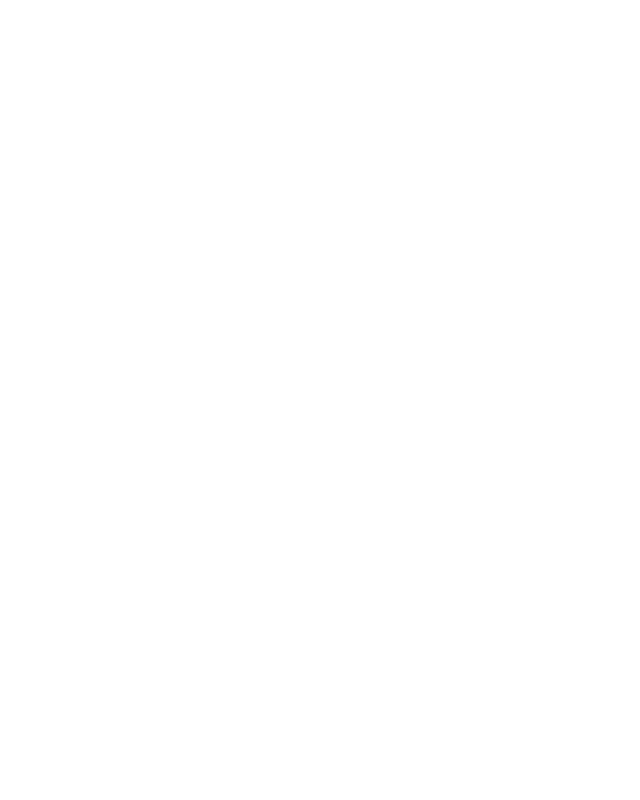
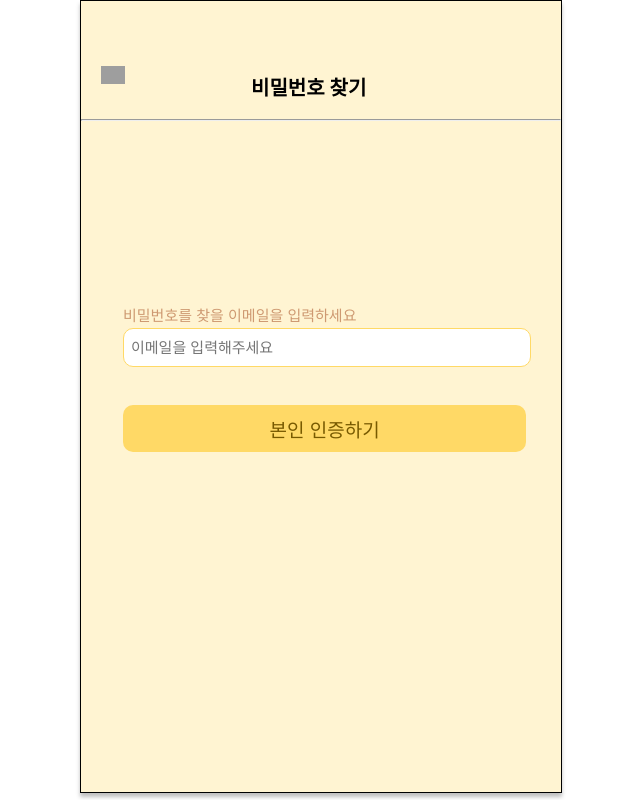
Before and after one commit to 2hanse/MultiCampus-Final-Front, a React (Create React App) app: page /user/find-password in a window 1280 px wide. Before the commit this address had no page. Shown: the whole page, without its empty margins (319-959 px from the left). Built offline with nearby package versions, Linux system fonts and the light colour scheme; grey boxes are pictures that could not be loaded.

Commit message:
회원가입 버튼 수정 및 비밀번호 찾기 페이지 생성

```diff
--- a/src/App.js
+++ b/src/App.js
@@ -4,6 +4,7 @@
 import JoinPage from './component/pages/JoinPage';
 import FindEmailPage from './component/pages/find/FindEmailPage';
 import FindResultEmailPage from './component/pages/find/FindResultEmailPage';
+import FindPasswordPage from './component/pages/find/FindPasswordPage';
 
 function App() {
   return (
@@ -14,6 +15,7 @@
         <Route path='/user/join' element={<JoinPage />} />
         <Route path='/user/find-email' element={<FindEmailPage />} />
         <Route path='/user/findResultEmailPage' element={<FindResultEmailPage />} />
+        <Route path='/user/find-password' element={<FindPasswordPage />} />
       </Routes>
     </BrowserRouter>
   );
--- a/src/component/find-email/findresult-email/EmailDisplay.jsx
+++ b/src/component/find-email/findresult-email/EmailDisplay.jsx
@@ -1,14 +1,16 @@
 import React from "react";
+import { NavLink } from "react-router-dom";
 import styled from "styled-components";
 
 function EmailDisplay(props) {
+  // {props.data.email}
   return (
     <div>
         <EmailDisplayWrapper>
             <p className="email-info">회원님이 가입한 이메일은 다음과 같습니다</p>
-            <div className="email-container">{props.data.email}</div>
-            <SubmitButton>로그인</SubmitButton>
-            <SubmitButton>비밀번호 찾기</SubmitButton>
+            <div className="email-container">ss</div>
+            <NavStyle to='/user/login'>로그인</NavStyle>
+            <NavStyle to='/user/find-password'>비밀번호 찾기</NavStyle>
         </EmailDisplayWrapper>
 
     </div>
@@ -42,7 +44,7 @@
   }
 `;
 
-const SubmitButton = styled.button`
+const NavStyle = styled(NavLink)`
   border-radius: 10px;
   background-color: #ffd966;
   width: 100%;
@@ -54,6 +56,6 @@
   padding: 10px 8px;
   border: none;
   cursor: pointer;
-`;
-
+  text-decoration: none;
+`
 export default EmailDisplay;
--- /dev/null
+++ b/src/component/find-password/Header.jsx
@@ -0,0 +1,62 @@
+import React from "react";
+import { useNavigate } from "react-router-dom";
+import styled from "styled-components";
+
+const Header = () => {
+  const navigate = useNavigate();
+  const onClickIcon = () => {
+    navigate("/");
+  }
+  return (
+    <div>
+      <StyledHeader>
+        <Wrapper>
+          <img  src="https://cdn.builder.io/api/v1/image/assets/TEMP/8a5c6e224a78addfb6dfdd81623a41bf80539dc36492c8744900ebc91120e359?placeholderIfAbsent=true&apiKey=7adddd5587f24b91884c2915be4df62c"
+              alt="Sign up icon"
+              className="header-icon"
+              onClick={onClickIcon} />
+        </Wrapper>
+
+        <h1 className="header-title">비밀번호 찾기</h1>
+      </StyledHeader>
+      <hr />
+    </div>
+
+  );
+};
+
+const StyledHeader = styled.header`
+  display: flex;
+  margin-left: 20px;
+  width: 220px;
+  max-width: 100%;
+  align-items: flex-start;
+  gap: 20px;
+  color: #000;
+  white-space: nowrap;
+  text-align: center;
+  justify-content: space-between;
+  font: 400 10px/1 Roboto, sans-serif;
+
+  .header-icon {
+    aspect-ratio: 1;
+    object-fit: contain;
+    object-position: center;
+    width: 24px;
+  }
+
+  .header-title {
+    border-color: #000;
+    margin-top: 15px;
+    margin-left: 106px;
+  }
+
+`;
+
+const Wrapper = styled.div`
+    :hover {
+    background: #F4B183;
+  }
+`;
+
+export default Header;
--- /dev/null
+++ b/src/component/find-password/PasswordRecoveryForm.jsx
@@ -0,0 +1,120 @@
+import React, { useCallback, useState } from "react";
+import styled from "styled-components";
+
+function PasswordRecoveryForm() {
+
+  //로그인 상태저장
+  const [email, setEmail] = useState('');
+
+  //오류메시지 상태저장
+  const [emailMessage, setEmailMessage] = useState('');
+
+  // 유효성 검사
+  const [isEmail, setIsEmail] = useState(false);
+
+  // 이메일 유효성 검사
+  const onChangeEmail = useCallback((e) => {
+    const emailRegex =
+      /([\w-.]+)@((\[[0-9]{1,3}\.[0-9]{1,3}\.[0-9]{1,3}\.)|(([\w-]+\.)+))([a-zA-Z]{2,4}|[0-9]{1,3})(\]?)$/
+    const emailCurrent = e.target.value
+    setEmail(emailCurrent)
+
+    if (!emailRegex.test(emailCurrent)) {
+      setEmailMessage('이메일 형식이 틀렸어요! 다시 확인해주세요 ㅜ ㅜ')
+      setIsEmail(false)
+    } else {
+      setEmailMessage('올바른 이메일 형식이에요 : )')
+      setIsEmail(true)
+    }
+  }, [])
+
+  return (
+    <FormWrapper>
+      <FormInstructions>비밀번호를 찾을 이메일을 입력하세요</FormInstructions>
+      <form>
+        <StyledInputField>
+            <input  type="email"
+                    placeholder="이메일을 입력해주세요"
+                    className="input2"
+                    onChange={onChangeEmail}/>
+        </StyledInputField>
+        <Formbox>
+        {email.length > 0 && <span className={`message ${isEmail ? 'success' : 'error'}`}>{emailMessage}</span>}
+        </Formbox>
+        <SubmitButton type="submit">본인 인증하기</SubmitButton>
+      </form>
+    </FormWrapper>
+  );
+}
+
+const FormWrapper = styled.section`
+  display: flex;
+  margin-top: 160px;
+  width: 100%;
+  flex-direction: column;
+  font-family: Inter, sans-serif;
+  font-weight: 400;
+  padding: 0 42px;
+`;
+
+const Formbox = styled.div`
+      position: relative;
+      margin-top: 12px;
+
+    .message {
+      line-height: 24px;
+      letter-spacing: -1px;
+      position: absolute;
+      bottom: -10px;
+      left: 0;
+      &.success {
+        color: #8f8c8b;
+      }
+      &.error {
+        color: #ff2727;
+      }
+    }
+  }
+`;
+
+const FormInstructions = styled.p`
+  color: #ce9971;
+  font-size: 15px;
+  align-self: start;
+  margin-bottom: 3px;
+`;
+
+const StyledInputField = styled.div`
+  display: flex;
+  align-items: center;
+  width: 85%;
+  input {
+    flex: 1;
+    border: none;
+    outline: none;
+    font-size: 15px;
+    color: black;
+    background-color: #fff;
+    border-radius: 10px;
+    border: 1px solid #ffd966;
+    padding: 10px 7px;
+  }
+`;
+
+const SubmitButton = styled.button`
+  border-radius: 10px;
+  background-color: #ffd966;
+  width: 84%;
+  font-size: 19px;
+  color: #785a00;
+  white-space: nowrap;
+  text-align: center;
+  margin: 26px 0 0 0px;
+  padding: 10px 8px;
+  border: none;
+  cursor: pointer;
+`;
+
+
+
+export default PasswordRecoveryForm;
--- a/src/component/join/Button.jsx
+++ b/src/component/join/Button.jsx
@@ -11,7 +11,7 @@
   color: #785a00;
   font-size: ${(props) => (props.small ? "13px" : "19px")};
   text-align: center;
-  padding: ${(props) => (props.small ? "10px 20px" : "22px 70px")};
+  padding: ${(props) => (props.small ? "11px 20px" : "22px 70px")};
   border: none;
   cursor: pointer;
   white-space: nowrap;
--- a/src/component/pages/JoinPage.jsx
+++ b/src/component/pages/JoinPage.jsx
@@ -38,44 +38,6 @@
   const [isName, setIsName] = useState(false);
   const [isNickName, setIsNickName] = useState(false);
   const [isPhoneNum, setIsPhoneNum] = useState(false);
-
-  const onSubmit = useCallback( async (e) => {
-      e.preventDefault()
-
-      if( email === "" || password === "" || name === "" || nickName === "" ||
-          phoneNum === "" || answerQuestion === "" || selectedQuestion === "") {
-        alert("모두 입력해주세요");
-      } else {
-        try {
-          //test
-          //console.log(email, password, name, nickName);
-          //console.log(phoneNum, selectedQuestion, answerQuestion);
-          await api
-            .post("/users/join", {
-              email: email,
-              password: password,
-              name: name,
-              nickname: nickName,
-              phone_number: phoneNum,
-              recover_q: selectedQuestion,
-              recover_a: answerQuestion
-            })
-            .then((res) => {
-              console.log('response:', res);
-              if (res.status === 200) {
-                console.log("회원가입 성공");
-                alert("회원가입 성공!");
-
-                navigate("/");
-              }
-            })
-        } catch (err) {
-          console.log(err);
-        }
-    }
-    },
-    [email, password, name, nickName, phoneNum, selectedQuestion, answerQuestion, navigate]
-  )
 
    // 이름 유효성 검사
    const onChangeName = useCallback((e) => {
@@ -221,6 +183,45 @@
     setIsOpen(!isOpen);
   };
 
+  // 회원가입 기능
+  const onSubmit = useCallback( async (e) => {
+    e.preventDefault()
+
+    if( email === "" || password === "" || name === "" || nickName === "" ||
+        phoneNum === "" || answerQuestion === "" || selectedQuestion === "") {
+      alert("모두 입력해주세요");
+    } else {
+      try {
+        //test
+        //console.log(email, password, name, nickName);
+        //console.log(phoneNum, selectedQuestion, answerQuestion);
+        await api
+          .post("/users/join", {
+            email: email,
+            password: password,
+            name: name,
+            nickname: nickName,
+            phone_number: phoneNum,
+            recover_q: selectedQuestion,
+            recover_a: answerQuestion
+          })
+          .then((res) => {
+            console.log('response:', res);
+            if (res.status === 200) {
+              console.log("회원가입 성공");
+              alert("회원가입 성공!");
+              alert("마이 페이지에 가시면 이미지변경이 가능합니다!")
+              navigate("/");
+            }
+          })
+      } catch (err) {
+        console.log(err);
+      }
+  }
+  },
+  [email, password, name, nickName, phoneNum, selectedQuestion, answerQuestion, navigate]
+)
+
 
   return (
     <StyledForm onSubmit={onSubmit}>
@@ -243,7 +244,8 @@
         <StyledInputField>
             <input  type="password"
                     placeholder="비밀번호(숫자+영문자+특수문자로 8자리 이상)"
-                    onChange={onChangePassword}/>
+                    onChange={onChangePassword}
+                    className="input2"/>
         </StyledInputField>
         <Formbox>
         {password.length > 0 && (
@@ -252,7 +254,10 @@
         </Formbox>
 
         <StyledInputField>
-            <input type="password" placeholder="비밀번호 재입력" onChange={onChangePasswordConfirm}/>
+            <input  type="password"
+                    placeholder="비밀번호 재입력"
+                    onChange={onChangePasswordConfirm}
+                    className="input2"/>
         </StyledInputField>
         <Formbox>
         {passwordConfirm.length > 0 && (
@@ -261,7 +266,10 @@
         </Formbox>
 
         <StyledInputField>
-            <input type="text" placeholder="이름" onChange={onChangeName}/>
+            <input  type="text"
+                    placeholder="이름"
+                    onChange={onChangeName}
+                    className="input2"/>
         </StyledInputField>
         <Formbox>
         {name.length > 0 && <span className={`message ${isName ? 'success' : 'error'}`}>{nameMessage}</span>}
@@ -312,7 +320,10 @@
 
 
         <StyledInputField>
-            <input type="text" placeholder="질문에 대한 답변" onChange={onChangeAnswerQuestion}/>
+            <input  type="text"
+                    placeholder="질문에 대한 답변"
+                    onChange={onChangeAnswerQuestion}
+                    className="input2"/>
         </StyledInputField>
         <SubmitButton type="submit">가입</SubmitButton>
       </main>
@@ -422,12 +433,8 @@
 `;
 
 const StyledInputField = styled.div`
-  border-radius: 10px;
-  background-color: #fff;
   display: flex;
   margin-top: 14px;
-  padding: 7px 8px;
-  border: 1px solid #ffd966;
   align-items: center;
 
   input {
@@ -436,6 +443,22 @@
     outline: none;
     font-size: 15px;
     color: black;
+    background-color: #fff;
+    border-radius: 10px 0 0 10px;
+    border: 1px solid #ffd966;
+    padding: 10px 7px;
+  }
+
+  .input2 {
+    flex: 1;
+    border: none;
+    outline: none;
+    font-size: 15px;
+    color: black;
+    background-color: #fff;
+    border-radius: 10px;
+    border: 1px solid #ffd966;
+    padding: 10px 8px;
   }
 
 `;
--- /dev/null
+++ b/src/component/pages/find/FindPasswordPage.jsx
@@ -0,0 +1,30 @@
+import React from "react";
+import styled from "styled-components";
+import Header from "../../find-password/Header";
+import PasswordRecoveryForm from "../../find-password/PasswordRecoveryForm";
+
+function FindPasswordPage() {
+  return (
+    <PageWrapper>
+      <Header />
+      <main>
+        <PasswordRecoveryForm />
+      </main>
+    </PageWrapper>
+  );
+}
+
+const PageWrapper = styled.div`
+  background-color: #fff4d2;
+  display: flex;
+  box-shadow: 0 4px 4px rgba(0, 0, 0, 0.25);
+  border: 1px solid #000;
+  max-width: 480px;
+  width: 100%;
+  flex-direction: column;
+  overflow: hidden;
+  margin: 0 auto;
+  padding: 62px 0 340px;
+`;
+
+export default FindPasswordPage;
```
Also changed, not shown: src/component/login/Footer.jsx (+1 -9 lines).
